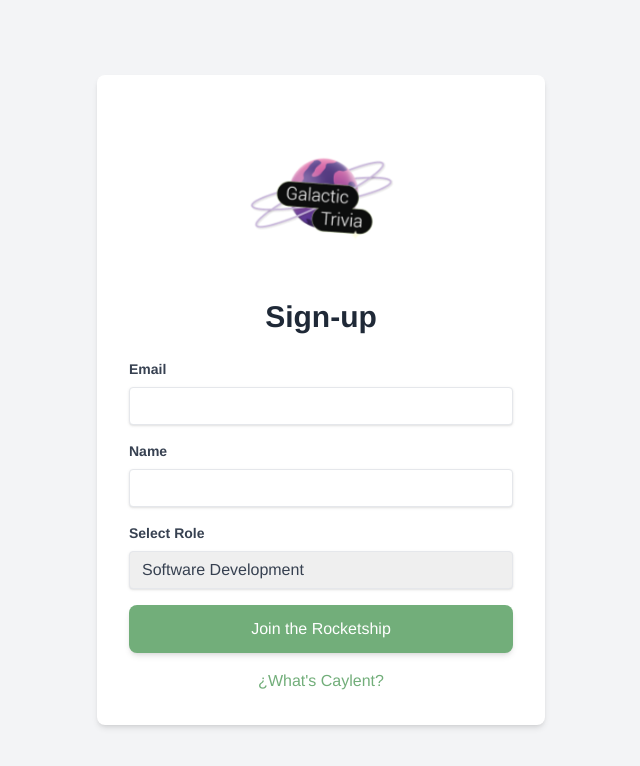
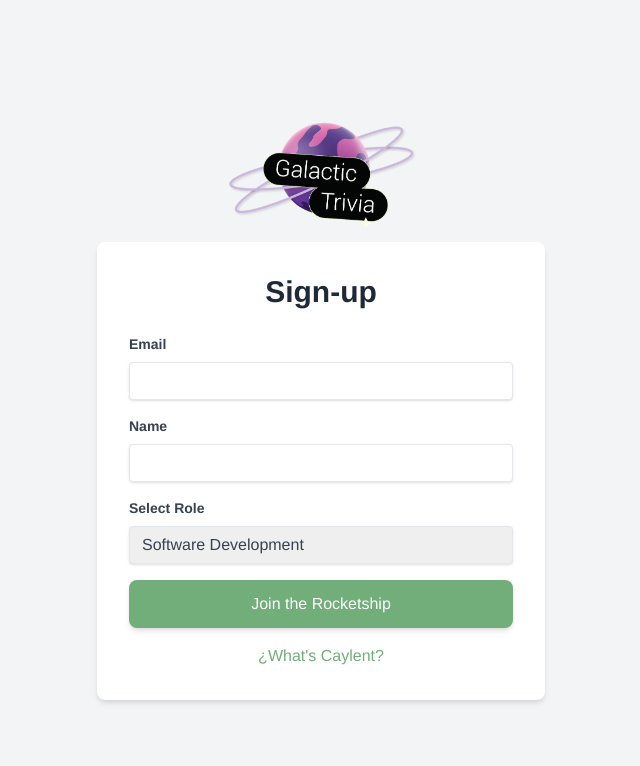
Before and after one commit to alexandro-aguilar/com-day-2024-fe, a React (Vite) app: page / in a window 1280 px wide. Shown: the top 766 px of the page, without its empty margins (319-959 px from the left). Built offline with nearby package versions, Linux system fonts and the light colour scheme.

Commit message:
fixed logo size and position

```diff
--- a/src/containers/RegistrationForm.tsx
+++ b/src/containers/RegistrationForm.tsx
@@ -31,11 +31,10 @@ const RegistrationForm: React.FC = () => {
   return (
     <form onSubmit={handleSubmit}>
       <div className="flex flex-col items-center justify-center min-h-screen bg-gray-100 p-4">
+        <div className="logo-container">
+          <img src="/logo.png" alt="" style={{ width: '50%' }} />
+        </div>
         <div className="bg-white shadow-md rounded-lg p-8 w-full max-w-md">
-          <div className="logo-container">
-            <img src="/logo.png" alt="" className="logo" />
-          </div>
-
           <h2 className="text-3xl font-semibold text-center mb-6 text-gray-800">Sign-up</h2>
           <InputField
             label="Email"
--- a/src/index.css
+++ b/src/index.css
@@ -33,7 +33,7 @@ div {
 
 .logo-container {
   display: flex;
-  width: 100%;
+  width: 30%;
   align-items: center;
-  justify-content: center
+  justify-content: center;
 }
```
Also changed, not shown: public/logo.png.
